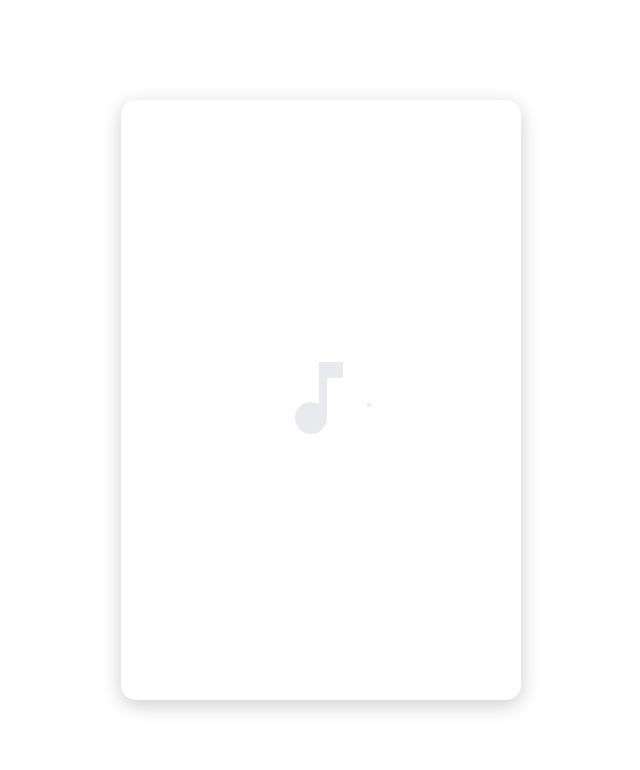
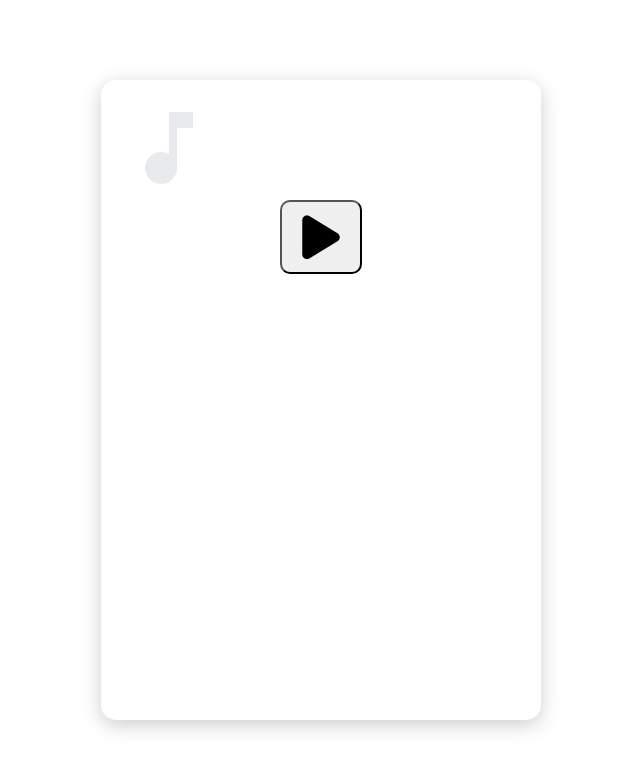
Before and after one commit to Pascal-15/MusicPlayer, a plain HTML site: page index.html in a window 1280 px wide. Shown: the whole page, without its empty margins (319-959 px from the left). Drawn offline with Linux system fonts and the light colour scheme.

Commit message:
cover + play button

```diff
--- a/index.html
+++ b/index.html
@@ -4,6 +4,7 @@
     <meta charset="UTF-8" />
     <meta name="viewport" content="width=device-width, initial-scale=1.0" />
 
+    <link rel="stylesheet" href="https://cdnjs.cloudflare.com/ajax/libs/font-awesome/6.5.2/css/all.min.css">
     <link rel="stylesheet" href="style.css" />
     <title>Musicplayer</title>
   </head>
@@ -13,7 +14,9 @@
         <img src="assets/img/cover_placeholder.png" id="cover" />
       </div>
       <div class="container-controls">
-        <button></button>
+        <button id="button-play">
+          <i class="fa-solid fa-play"></i>
+        </button>
       </div>
     </div>
 
--- a/style.css
+++ b/style.css
@@ -3,7 +3,7 @@
 * {
     margin: 0;
     padding: 0;
-    box-sizing: border-box;
+    --box-sizing: border-box;
 }
 
 body {
@@ -17,14 +17,27 @@ body {
     background-color: white;
     width: 400px;
     height: 600px;
-    display: flex;
-    align-items: center;
-    justify-content: center;
     padding: 20px;
     border-radius: 15px;
     box-shadow: 0 5px 20px rgba(0, 0, 0, 0.2);
+}
+.container-cover {
 }
 
 .cover {
 
 }
+
+.container-controls {
+    display: flex;
+    align-items: center;
+    justify-content: center;
+}
+#button-play {
+    padding: 10px 20px;
+    border-radius: 10px;
+}
+
+.fa-play {
+    font-size: 50px;
+}
```
